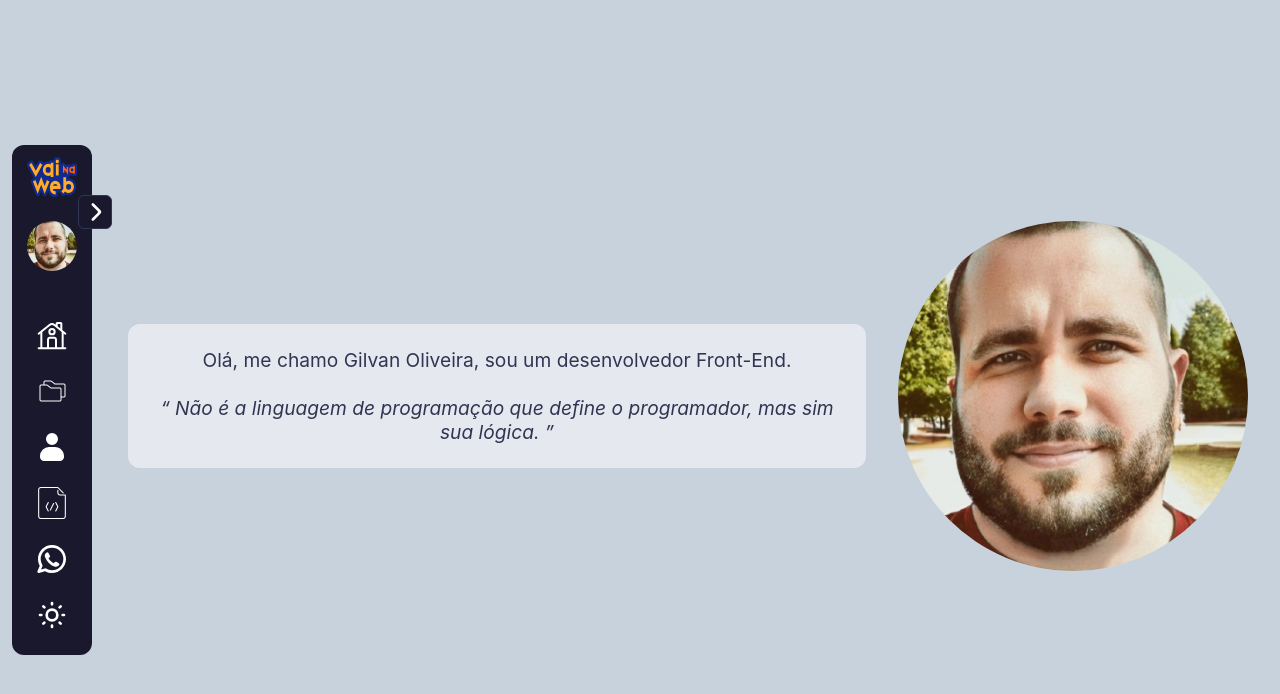
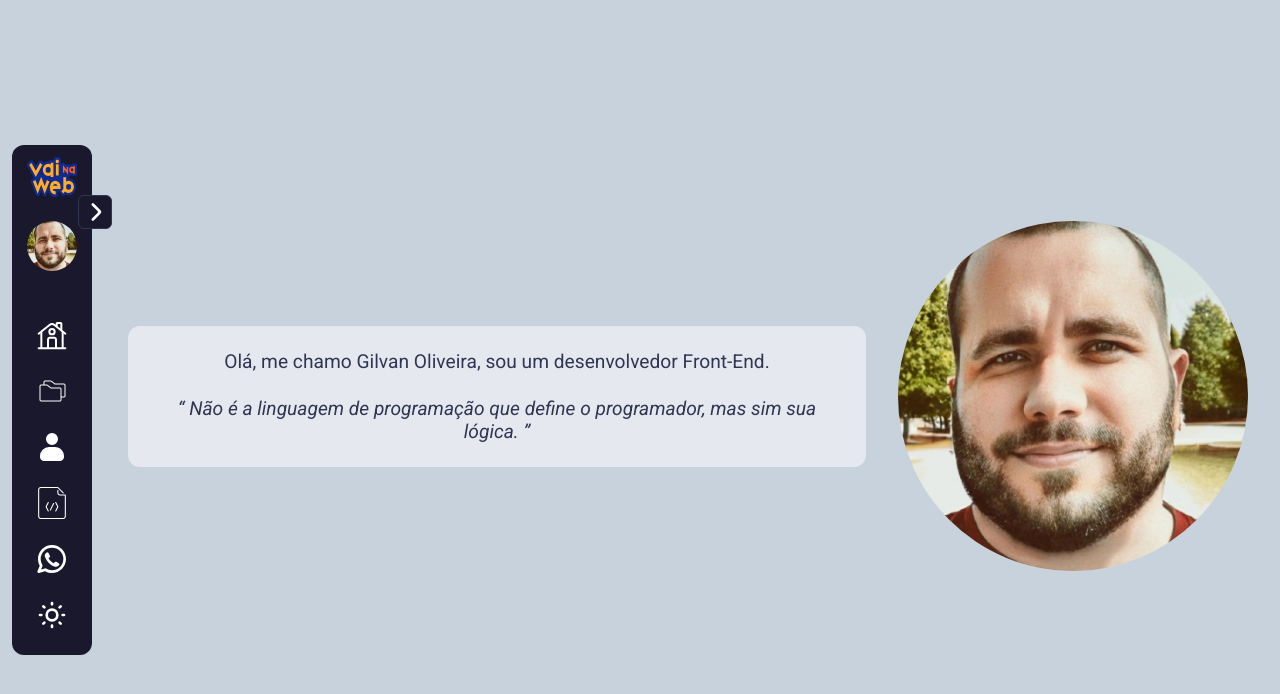
Before and after one commit to GilvanPOliveira/portifolio-colab, a React (Vite) app: page / in a window 1280 px wide. Shown: the top 694 px of the page. Built offline with nearby package versions, Linux system fonts and the light colour scheme.

Commit message:
:sparkles: Vai Na Web

```diff
--- a/index.html
+++ b/index.html
@@ -1,14 +1,20 @@
 <!doctype html>
 <html lang="pt-br">
+
 <head>
   <meta charset="UTF-8" />
   <link rel="icon" type="image/svg+xml" href="./src/assets/vnw.svg" />
   <meta name="viewport" content="width=device-width, initial-scale=1.0" />
+  <link rel="preconnect" href="https://fonts.googleapis.com">
+  <link rel="preconnect" href="https://fonts.gstatic.com" crossorigin>
+  <link href="https://fonts.googleapis.com/css2?family=Roboto:ital,wght@0,100;0,300;0,400;0,500;0,700;0,900;1,100;1,300;1,400;1,500;1,700;1,900&display=swap" rel="stylesheet">
   <meta name="description" content="Portifólio Vai na Web">
   <title>Portifólio</title>
 </head>
+
 <body>
   <div id="root"></div>
   <script type="module" src="/src/main.jsx"></script>
 </body>
+
 </html>
--- a/src/styles/GlobalStyles.js
+++ b/src/styles/GlobalStyles.js
@@ -2,12 +2,11 @@
 
 export const GlobalStyle = createGlobalStyle`
     * {
-        @import url('https://fonts.googleapis.com/css2?family=Inter:wght@100..900&display=swap');
         margin: 0;
         padding: 0;
         box-sizing: border-box;
         text-decoration: none;
-        font-family: 'Inter', sans-serif;
+        font-family: 'Roboto', sans-serif;
     }
     h2 {
         font-size: clamp(1.5rem, 2.5vw, 3rem);
```
Also changed, not shown: vercel.json (added). Lines whose indentation alone changed are shown as unchanged.
